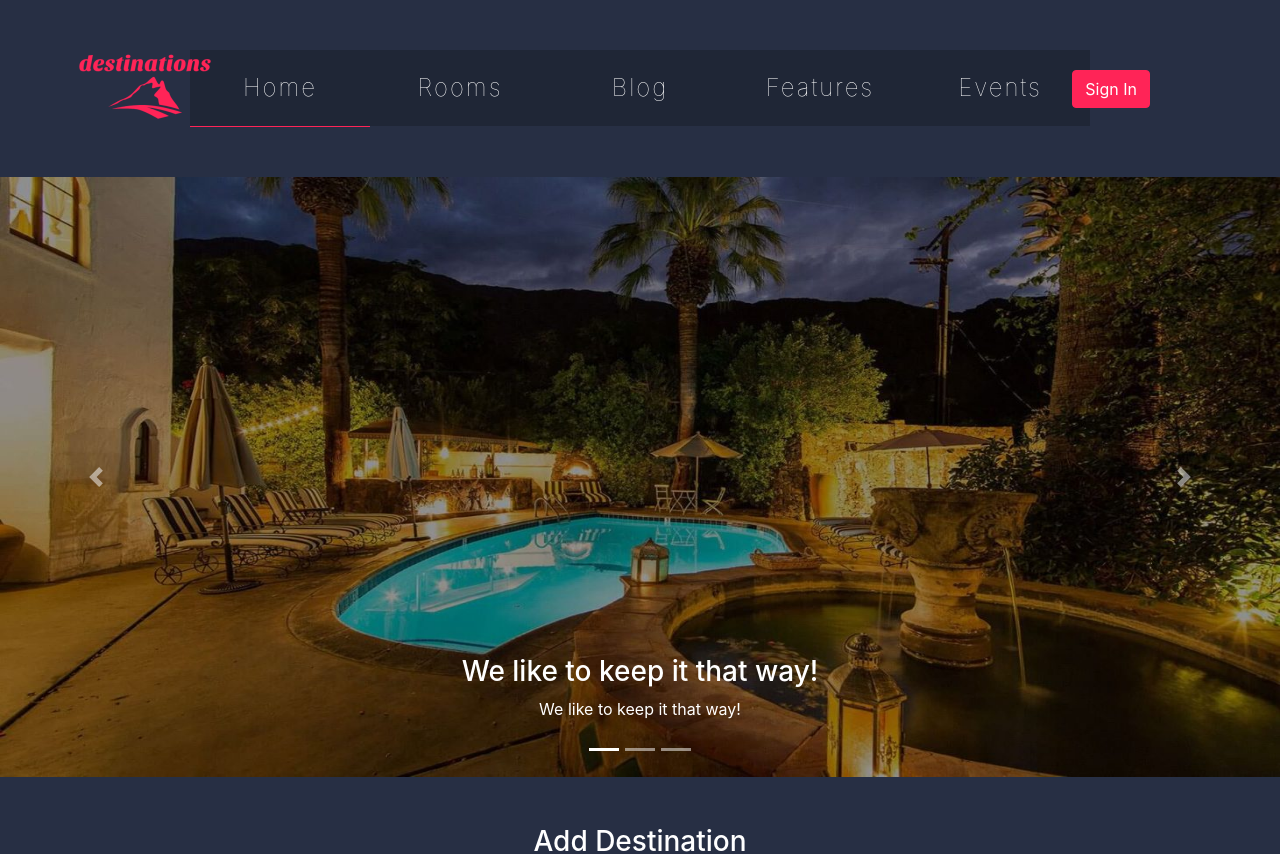
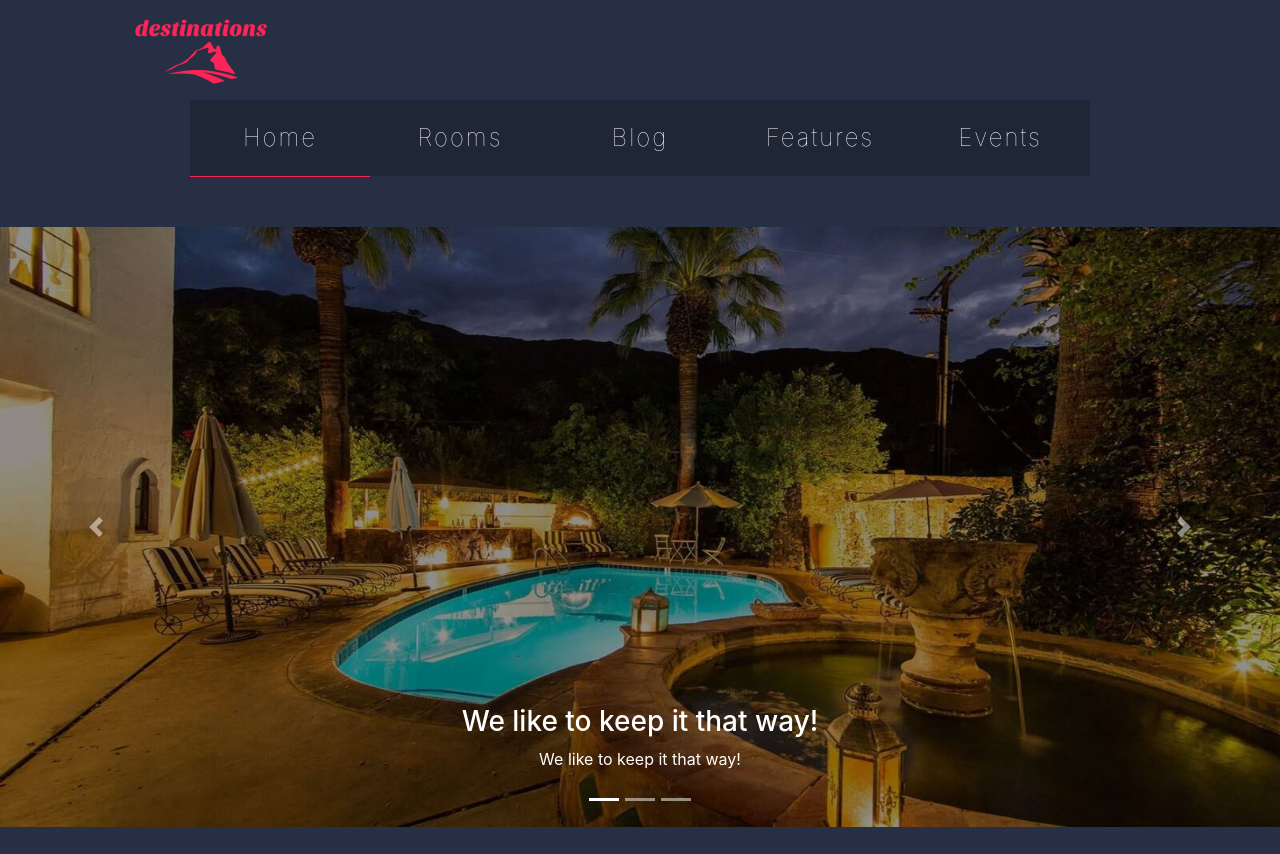
Before and after one commit to roxana-oprea/destination, a React (Create React App) app: page / in a window 1280 px wide. Shown: the top 854 px of the page. Built offline with nearby package versions, Linux system fonts and the light colour scheme.

Commit message:
fix responsive layout for mobile

```diff
--- a/src/App.css
+++ b/src/App.css
@@ -180,12 +180,64 @@ hr {
   }
 
   .sign-in-button {
-    top: 411px;
-    right: 117px;
+    top: 335px;
+    right: 247px;
   }
 
   .logo-image {
-    left: 60px;
+    left: 185px;
+    top: 10px;
+  }
+}
+
+/* ============iphone==============*/
+@media all and  (min-width: 375px) {
+
+  .nav {
+    margin-top: 50px;
+  }
+
+  .sign-in-button {
+    top: 335px;
+    right: 148px;
+  }
+
+  .logo-image {
+    left: 91px;
+    top: 10px;
+  }
+}
+
+@media all and  (min-width: 360px) {
+
+  .nav {
+    margin-top: 50px;
+  }
+
+  .sign-in-button {
+    top: 335px;
+    right: 142px;
+  }
+
+  .logo-image {
+    left: 85px;
+    top: 10px;
+  }
+}
+
+@media all and  (min-width: 414px) {
+
+  .nav {
+    margin-top: 50px;
+  }
+
+  .sign-in-button {
+    top: 335px;
+    right: 164px;
+  }
+
+  .logo-image {
+    left: 101px;
     top: 10px;
   }
 
```
